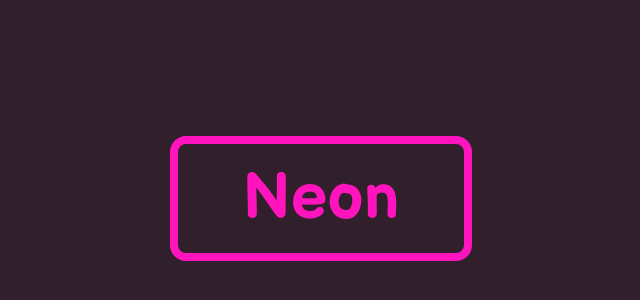
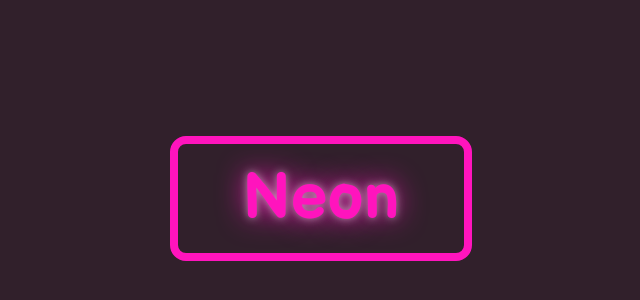
Before and after one commit to Annie-Huang/neon-button-with-css, a website: page index.html in a window 1280 px wide. Shown: the part 210-510 px from the top of the page, without its empty margins (239-879 px from the left). Drawn offline with Linux system fonts and the light colour scheme.

Commit message:
text-shadow

```diff
--- a/style.css
+++ b/style.css
@@ -31,4 +31,9 @@ body {
   border: currentColor 0.125em solid;
   padding: 0.25em 1em;
   border-radius: 0.25em;
+
+  /* 100% / 0.5 is the one that control the lightness
+     The first two variable doesn't really matter as it's for white.
+  */
+  text-shadow: 0 0 0.125em hsl(0 0% 100% / 0.5), 0 0 0.45em currentColor;
 }
```
